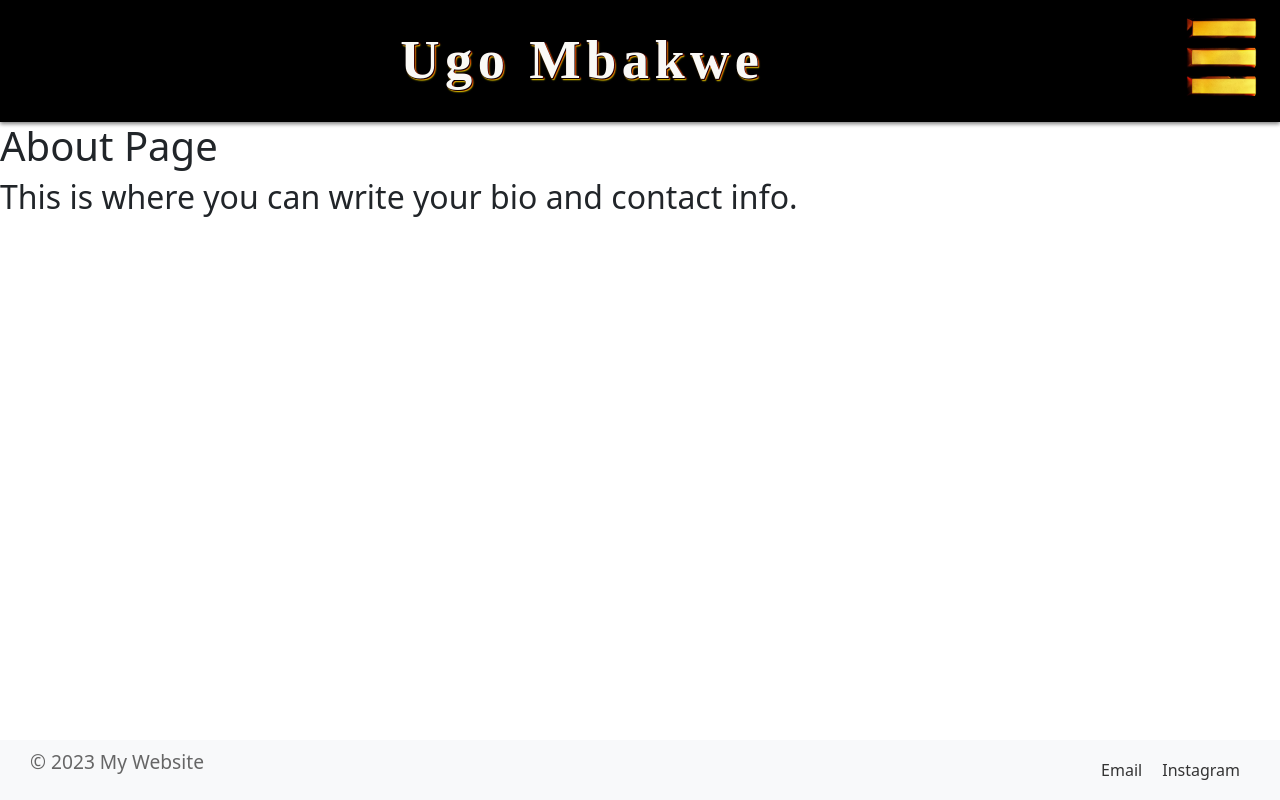
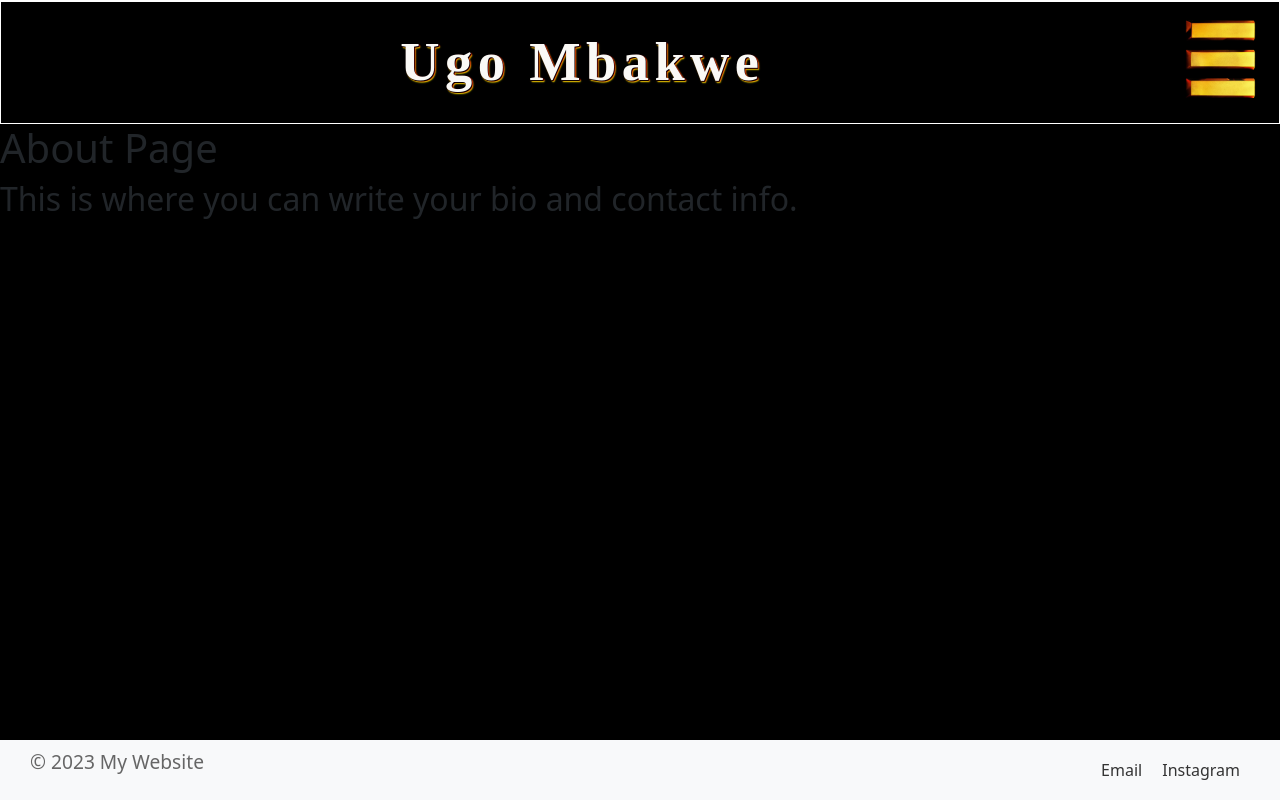
Before and after one commit to KevBarbour15/ugos-portolio, a React (Create React App) app in the folder client/: page /about in a window 1280 px wide. Built offline with nearby package versions, Linux system fonts and the light colour scheme; a small style sheet from the web is missing.

Commit message:
added border and black background

```diff
--- a/client/src/App.css
+++ b/client/src/App.css
@@ -4,4 +4,5 @@ body {
   overflow: auto;
   margin: 0;
   padding: 0;
+  background-color: black;
 }
--- a/client/src/styles/AlbumList.module.css
+++ b/client/src/styles/AlbumList.module.css
@@ -17,8 +17,8 @@
   overflow: hidden;
   box-sizing: border-box;
   padding: 5px;
-  border: 1.5px solid black;
-  background-color: white;
+  border: 1.5px solid white;
+  background-color: black;
   margin: 5px;
 }
 
--- a/client/src/styles/Header.module.css
+++ b/client/src/styles/Header.module.css
@@ -8,7 +8,7 @@
   background-repeat: no-repeat;
   background-size: cover;
   box-shadow: 0 2px 4px rgba(0, 0, 0, 0.5);
-  border-bottom: 1px solid black;
+  border: 1.5px solid white;
 }
 
 .header__titleContainer {
@@ -43,6 +43,7 @@
   display: flex;
   justify-content: space-between;
   align-items: center;
+  border-top: 1.5px solid white;
 }
 
 .header__navLinks li {
@@ -76,7 +77,8 @@
   letter-spacing: 0.25em;
   text-align: center;
   text-shadow: 1px 1px 1px #ff0000;
-  box-shadow: 0 2px 4px rgba(0, 0, 0, 0.5);
+  box-shadow: 0 1px 1.5px white;
+  border: 1.5px solid #F0EAD6;
 }
 
 .header__dropdownContent a:hover,
```
